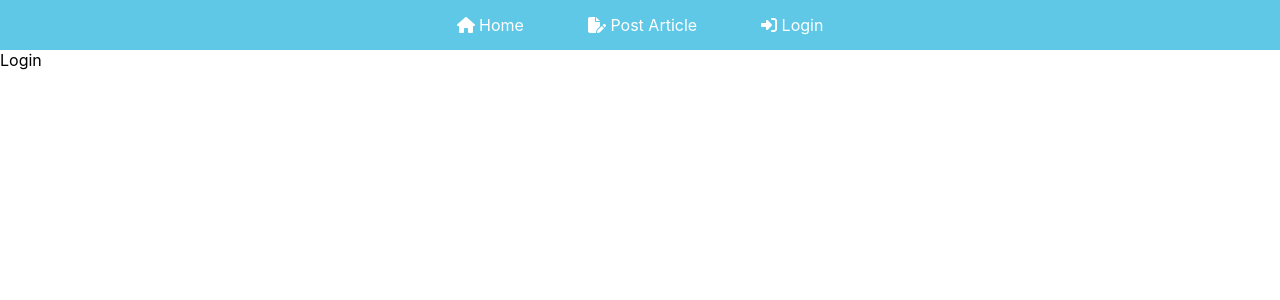
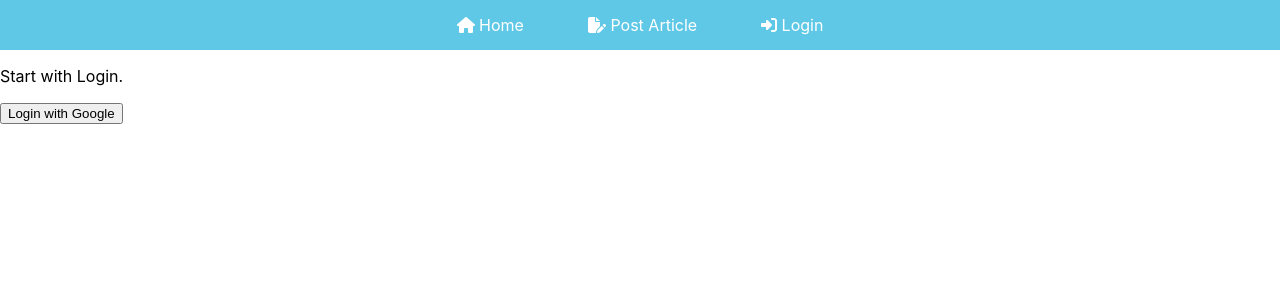
Before and after one commit to hayapy88/blog, a React (Create React App) app: page /login in a window 1280 px wide. Shown: the top 300 px of the page. Built offline with nearby package versions, Linux system fonts and the light colour scheme.

Commit message:
Implement Google Authentication and preserve user session state

```diff
--- a/src/App.js
+++ b/src/App.js
@@ -5,15 +5,17 @@ import PostArticle from "./components/PostArticle";
 import Login from "./components/Login";
 import Logout from "./components/Logout";
 import Navbar from "./components/Navbar";
+import { useState } from "react";
 
 function App() {
+  const [isAuth, setIsAuth] = useState(false);
   return (
     <Router>
       <Navbar />
       <Routes>
         <Route path="/" element={<Home />}></Route>
         <Route path="/postArticle" element={<PostArticle />}></Route>
-        <Route path="/login" element={<Login />}></Route>
+        <Route path="/login" element={<Login setIsAuth={setIsAuth} />}></Route>
         <Route path="/logout" element={<Logout />}></Route>
       </Routes>
     </Router>
--- a/src/components/Login.js
+++ b/src/components/Login.js
@@ -1,7 +1,25 @@
+import { signInWithPopup } from "firebase/auth";
 import React from "react";
+import { auth, provider } from "../firebase";
+import { useNavigate } from "react-router-dom";
 
-const Login = () => {
-  return <div>Login</div>;
+const Login = ({ setIsAuth }) => {
+  const navigate = useNavigate();
+  const loginWithGoogle = () => {
+    signInWithPopup(auth, provider).then((result) => {
+      localStorage.setItem("isAuth", true);
+      setIsAuth(true);
+      navigate("/");
+    });
+  };
+  return (
+    <div>
+      <p>Start with Login.</p>
+      <button type="button" onClick={loginWithGoogle}>
+        Login with Google
+      </button>
+    </div>
+  );
 };
 
 export default Login;
```
